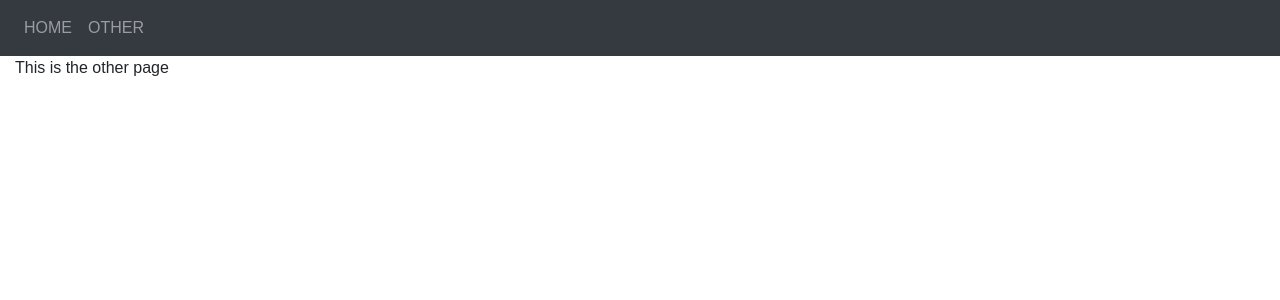
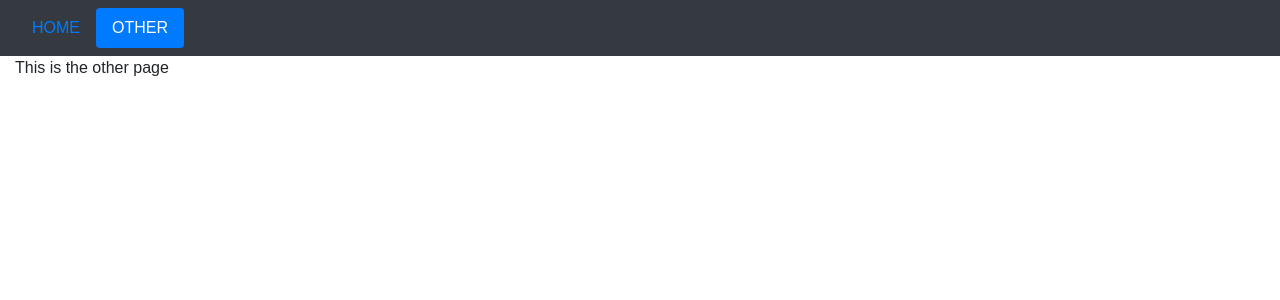
Before and after one commit to code-in-time/reactjs-notes-list, a React (Create React App) app: page /other in a window 1280 px wide. Shown: the top 300 px of the page. Built offline with nearby package versions, Linux system fonts and the light colour scheme.

Commit message:
Show active tabs in the navigation

```diff
--- a/src/components/Navigation.js
+++ b/src/components/Navigation.js
@@ -1,16 +1,16 @@
 import React, { Component } from 'react';
-import { Link } from 'react-router-dom';
+import { NavLink } from 'react-router-dom';
 
 export default class Navigation extends Component {
   render() {
     return (
       <nav className="navbar navbar-expand-sm bg-dark navbar-dark">
-        <ul className="navbar-nav">
+        <ul className="nav nav-pills">
           <li className="nav-item">
-            <Link to="/" className="nav-link" activeClassName="active">HOME</Link>
+            <NavLink exact to="/" className="nav-link">HOME</NavLink>
           </li>
           <li className="nav-item">
-            <Link to="/other" className="nav-link" activeClassName="active">OTHER</Link>
+            <NavLink {...this.props} to="/other" className="nav-link">OTHER</NavLink>
           </li>
         </ul>
       </nav>
```
